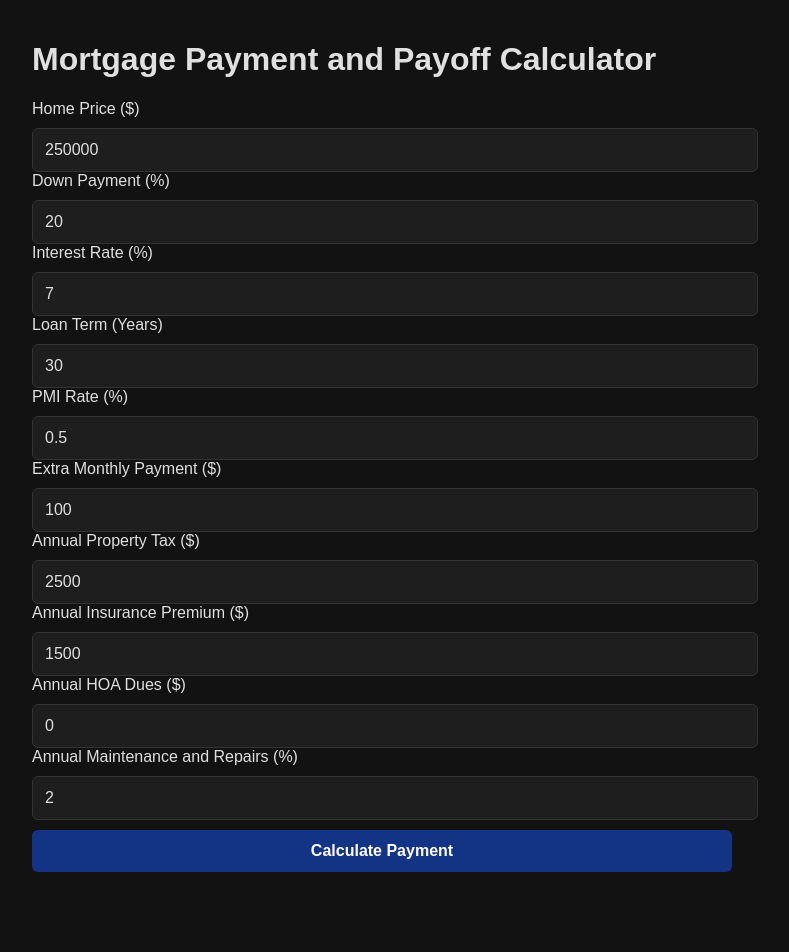
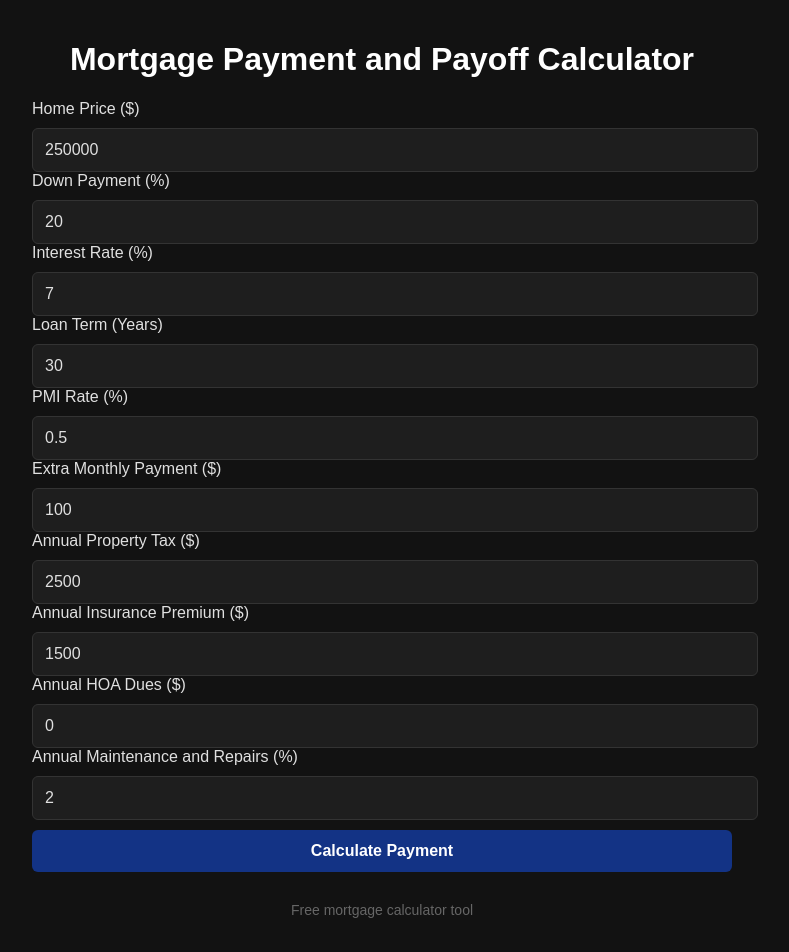
Before and after one commit to DaneJ081/Mortgage-Payoff-Calc, a Flask app: page / in a window 1280 px wide. Shown: the whole page, without its empty margins (258-1047 px from the left). Before the commit the page ends 872 px from the top, so only its background shows below. Run offline with Flask 3, Linux system fonts and the light colour scheme.

Commit message:
Updated html for SEO and accessibility

```diff
--- a/templates/index.html
+++ b/templates/index.html
@@ -15,7 +15,7 @@
         padding: 20px;
     }
 
-    h2, h3 {
+    h1, h2, h3 {
         color: #ffffff;
         text-align: center;
     }
@@ -59,14 +59,24 @@
         border: 1px solid #333;
         border-radius: 6px;
     }
+
+    footer {
+        margin-top: 30px;
+        text-align: center;
+        color: #666;
+        font-size: 14px;
+    }
     </style>
 </head>
 
 <body>
+    <header>
         <h1>Mortgage Payment and Payoff Calculator</h1>
+    </header>
 
-<form method="POST" onsubmit="stripCommas(this)">
-    <label >Home Price ($)
+    <main>
+        <form method="POST" onsubmit="stripCommas(this)" aria-label="Mortgage Calculator">
+            <label>Home Price ($)
             <input type="text" name="loan" value="{{ request.form.get('loan', '250000') }}"
                 oninput="formatNumberLive(this)" data-format="number"></label>
 
@@ -109,6 +119,7 @@
             <button type="submit">Calculate Payment</button>
         </form>
 
+        <section aria-label="Calculation Results" aria-live="polite">
             {% if result %}
             <div class="result-box">
                 {% if result.error %}
@@ -125,6 +136,12 @@
                 {% endif %}
             </div>
             {% endif %}
+        </section>
+    </main>
+
+    <footer>
+        <p>Free mortgage calculator tool</p>
+    </footer>
 
     <script>
     function formatNumberLive(input) {
```
Lines whose indentation alone changed are shown as unchanged.
